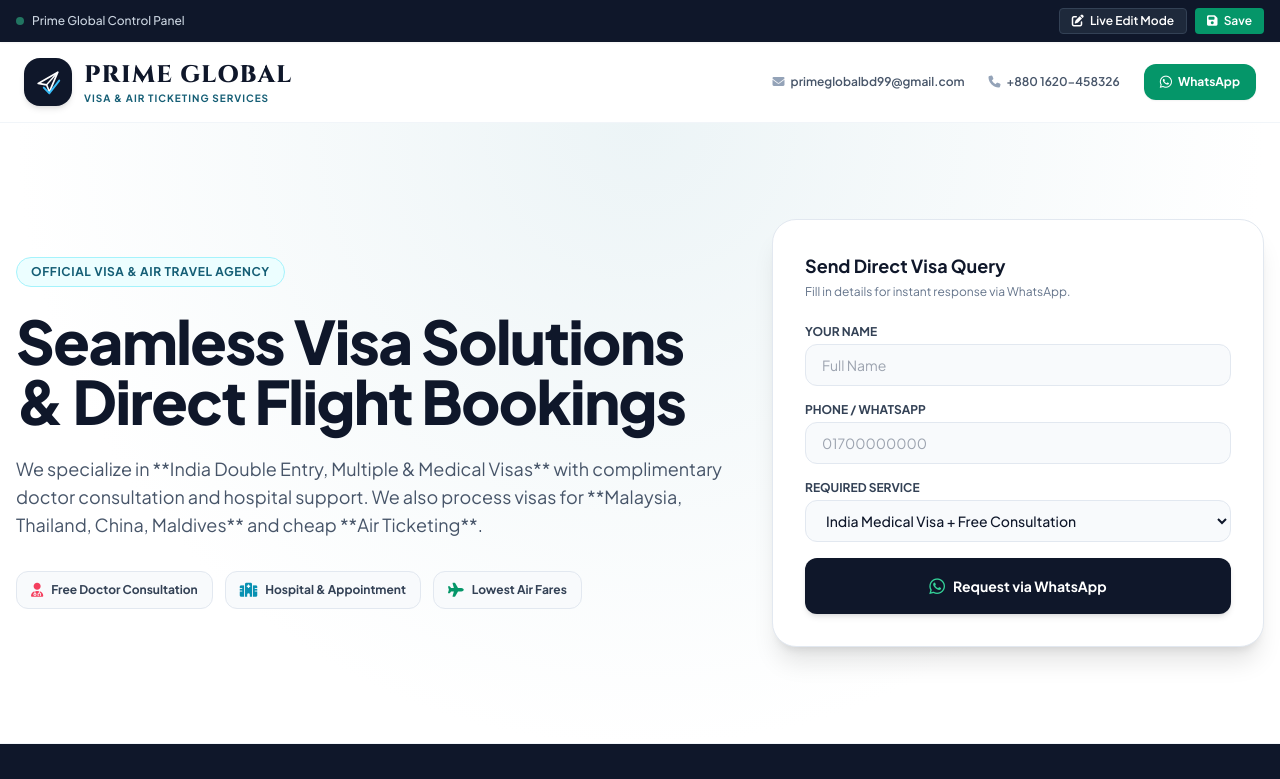
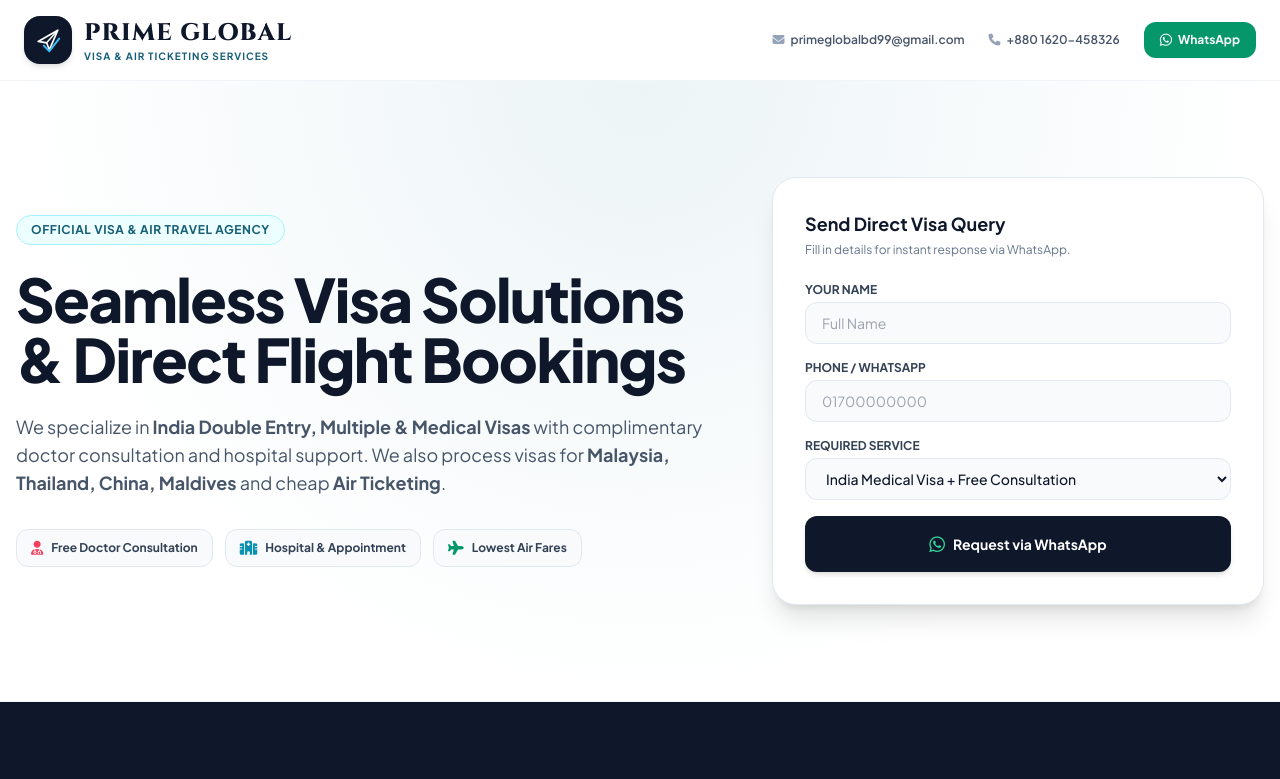
Before and after one commit to primeglobalbd99-ui/primeglobalbd, a plain HTML site: page index.html in a window 1280 px wide. Shown: the top 779 px of the page. Drawn offline with nearby package versions, Linux system fonts and the light colour scheme.

Commit message:
Update index.html

```diff
--- a/index.html
+++ b/index.html
@@ -17,39 +17,13 @@
   <style>
     body { font-family: 'Plus Jakarta Sans', sans-serif; background-color: #ffffff; color: #0f172a; }
     .brand-font { font-family: 'Cinzel', serif; }
-
-    .hero-glow {
-      background: radial-gradient(circle at 50% 0%, rgba(14, 116, 144, 0.08) 0%, rgba(255, 255, 255, 1) 70%);
-    }
-
-    [contenteditable="true"] {
-      outline: 2px dashed #0e7490 !important;
-      background-color: rgba(14, 116, 144, 0.05);
-      padding: 2px 6px;
-      border-radius: 4px;
-    }
+    .hero-glow { background: radial-gradient(circle at 50% 0%, rgba(14, 116, 144, 0.08) 0%, rgba(255, 255, 255, 1) 70%); }
   </style>
 </head>
 <body class="antialiased selection:bg-cyan-900 selection:text-white">
 
-  <!-- Admin Bar -->
-  <div class="bg-slate-900 text-white py-2 px-4 text-xs flex justify-between items-center sticky top-0 z-50 shadow-sm">
-    <div class="flex items-center space-x-2">
-      <span class="w-2 h-2 rounded-full bg-emerald-400 animate-pulse"></span>
-      <span class="font-medium text-slate-300">Prime Global Control Panel</span>
-    </div>
-    <div class="flex space-x-2">
-      <button onclick="toggleEditMode()" id="editBtn" class="bg-slate-800 hover:bg-slate-700 text-white px-3 py-1 rounded transition border border-slate-700 font-semibold">
-        <i class="fa-solid fa-pen-to-square text-xs mr-1"></i> <span id="editBtnText">Live Edit Mode</span>
-      </button>
-      <button onclick="saveEdits()" class="bg-emerald-600 hover:bg-emerald-500 text-white px-3 py-1 rounded transition font-semibold">
-        <i class="fa-solid fa-floppy-disk text-xs mr-1"></i> Save
-      </button>
-    </div>
-  </div>
-
   <!-- Header -->
-  <header class="border-b border-slate-100 sticky top-8 z-40 bg-white/90 backdrop-blur-md">
+  <header class="border-b border-slate-100 sticky top-0 z-40 bg-white/90 backdrop-blur-md">
     <div class="max-w-7xl mx-auto px-4 sm:px-6 py-4 flex justify-between items-center">
 
       <!-- Brand Logo -->
@@ -62,8 +36,8 @@
           </svg>
         </div>
         <div>
-          <h1 class="brand-font text-2xl font-extrabold tracking-wider text-slate-900 uppercase editable" id="brandTitle">PRIME GLOBAL</h1>
-          <p class="text-[10px] text-cyan-800 font-bold tracking-widest uppercase editable" id="brandSub">VISA & AIR TICKETING SERVICES</p>
+          <h1 class="brand-font text-2xl font-extrabold tracking-wider text-slate-900 uppercase">PRIME GLOBAL</h1>
+          <p class="text-[10px] text-cyan-800 font-bold tracking-widest uppercase">VISA & AIR TICKETING SERVICES</p>
         </div>
       </a>
 
@@ -89,12 +63,12 @@
           Official Visa & Air Travel Agency
         </span>
 
-        <h2 class="text-4xl sm:text-6xl font-extrabold text-slate-900 leading-[1.15] tracking-tight editable" id="heroTitle">
+        <h2 class="text-4xl sm:text-6xl font-extrabold text-slate-900 leading-[1.15] tracking-tight">
           Seamless Visa Solutions & Direct Flight Bookings
         </h2>
 
-        <p class="text-slate-600 text-base sm:text-lg leading-relaxed editable" id="heroDesc">
-          We specialize in **India Double Entry, Multiple & Medical Visas** with complimentary doctor consultation and hospital support. We also process visas for **Malaysia, Thailand, China, Maldives** and cheap **Air Ticketing**.
+        <p class="text-slate-600 text-base sm:text-lg leading-relaxed">
+          We specialize in <strong>India Double Entry, Multiple & Medical Visas</strong> with complimentary doctor consultation and hospital support. We also process visas for <strong>Malaysia, Thailand, China, Maldives</strong> and cheap <strong>Air Ticketing</strong>.
         </p>
 
         <!-- Feature Pills -->
@@ -389,36 +363,7 @@
     <p>© 2026 Prime Global - Visa & Air Ticketing Services. All Rights Reserved.</p>
   </footer>
 
-  <!-- Script -->
   <script>
-    let isEditing = false;
-
-    function toggleEditMode() {
-      isEditing = !isEditing;
-      const editableElements = document.querySelectorAll('.editable');
-      const editBtn = document.getElementById('editBtn');
-      const editBtnText = document.getElementById('editBtnText');
-
-      editableElements.forEach(el => {
-        el.contentEditable = isEditing ? "true" : "false";
-      });
-
-      if (isEditing) {
-        editBtn.classList.remove('bg-slate-800');
-        editBtn.classList.add('bg-amber-600');
-        editBtnText.innerText = "Editing Mode ON";
-      } else {
-        editBtn.classList.remove('bg-amber-600');
-        editBtn.classList.add('bg-slate-800');
-        editBtnText.innerText = "Live Edit Mode";
-      }
-    }
-
-    function saveEdits() {
-      if (isEditing) { toggleEditMode(); }
-      alert("All text changes saved successfully!");
-    }
-
     function handleQuickQuery(e) {
       e.preventDefault();
       const name = document.getElementById('custName').value;
```
